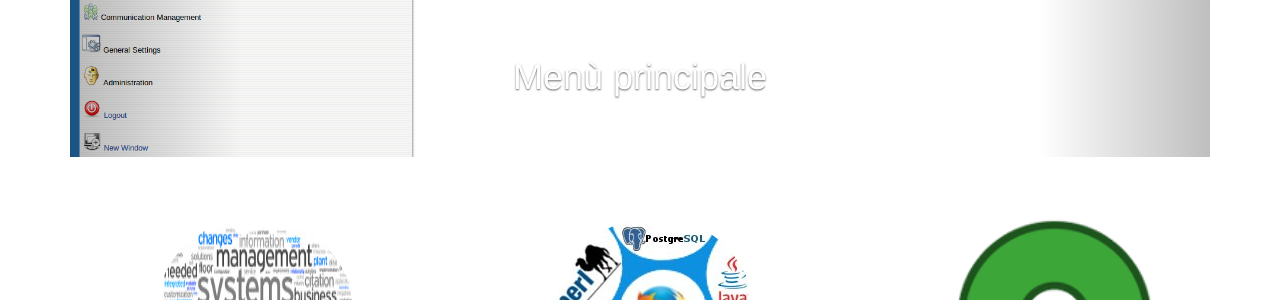
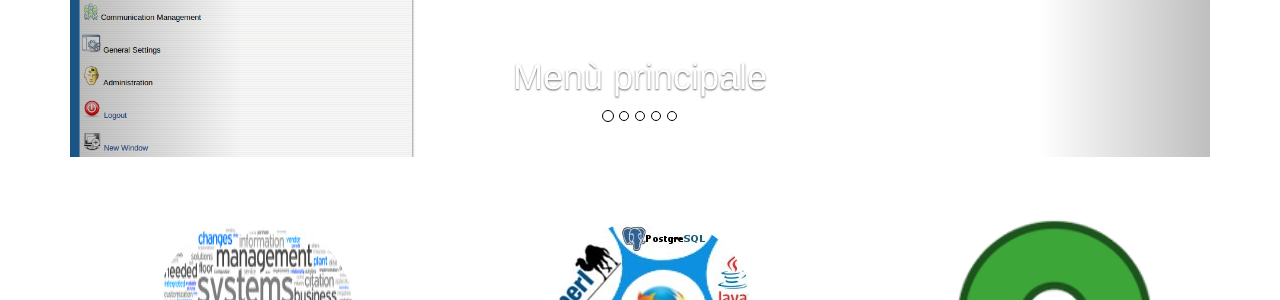
Before and after one commit to oratio-project/oratio-project.github.io, a Jekyll site: the page built from ita/index.html, in a window 1280 px wide. Shown: the part 503-803 px from the top of the page. Built offline with Jekyll 4.4.1, drawn with Linux system fonts in a browser that asks for light colours; nearby versions of some CDN libraries; Markdown is read by kramdown in place of the engine named in the settings.

Commit message:
minor fix

```diff
--- a/assets/css/carousel.css
+++ b/assets/css/carousel.css
@@ -51,8 +51,8 @@ body {
 	padding-right: 15%;
 }
 
-.carousel-indicators {
-    color: black;
+.carousel-indicators li {
+    border-color: black !important;
 }
 
 /* Declare heights because of positioning of img element */
```
